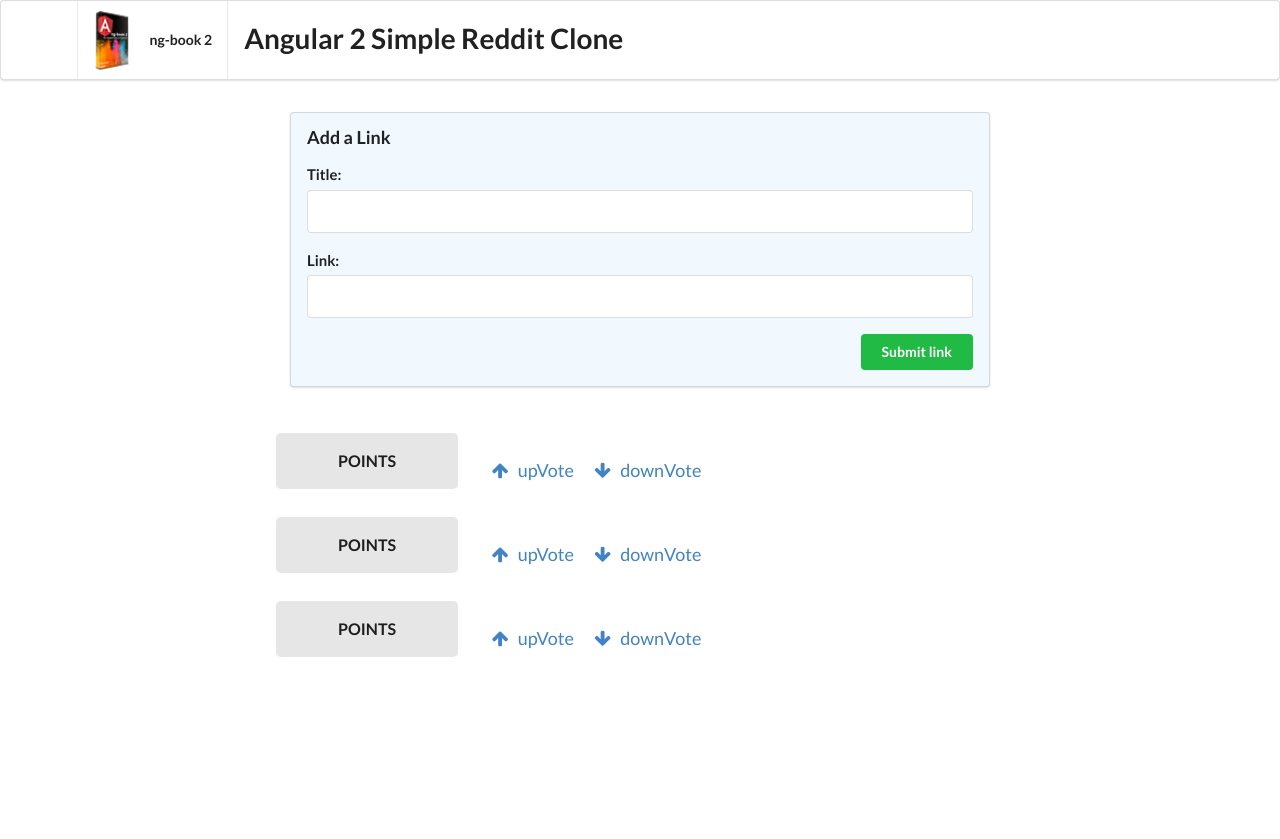
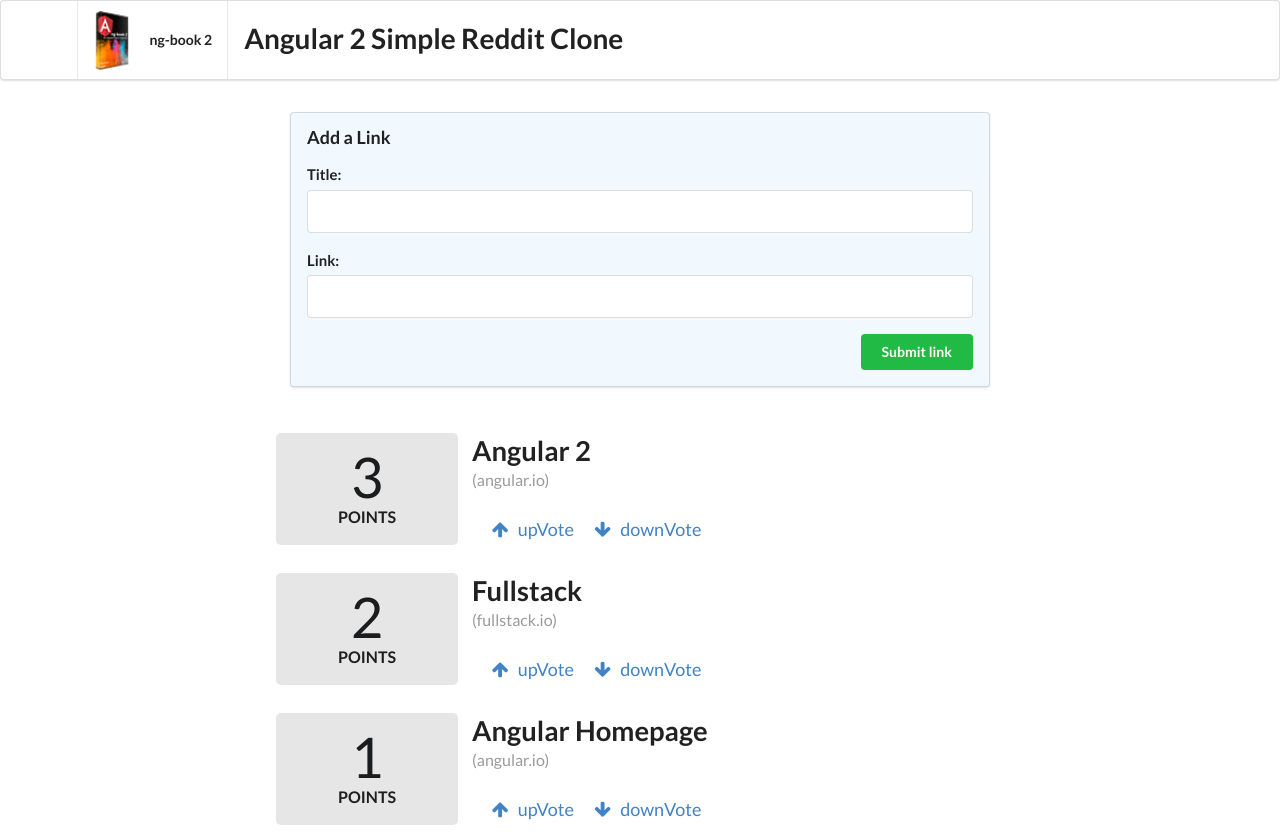
Before and after one commit to VictorAlonsoCM/simple-angular-reddit-clone, an Angular app: page / in a window 1280 px wide. Before the commit the page ends 800 px from the top, so only its background shows below. Built offline with nearby package versions, Linux system fonts and the light colour scheme.

Commit message:
New way access to the article data

```diff
--- a/src/app/article/article.component.html
+++ b/src/app/article/article.component.html
@@ -1,7 +1,7 @@
 <div class="four wide column aligned votes">
   <div class="ui statistic">
     <div class="value">
-      {{ votes }}
+      {{ article.votes }}
     </div>
     <div class="label">
       Points
@@ -9,9 +9,10 @@
   </div>
 </div>
 <div class="twelve wide column">
-  <a href="{{ link }}" class="ui large header">
-    {{ title }}
+  <a href="{{ article.link }}" class="ui large header">
+    {{ article.title }}
   </a>
+  <div class="meta">({{ article.domain() }})</div>
   <ul class="ui big horizontal list voters">
     <li class="item">
       <a href (click)="voteUp()">
```
